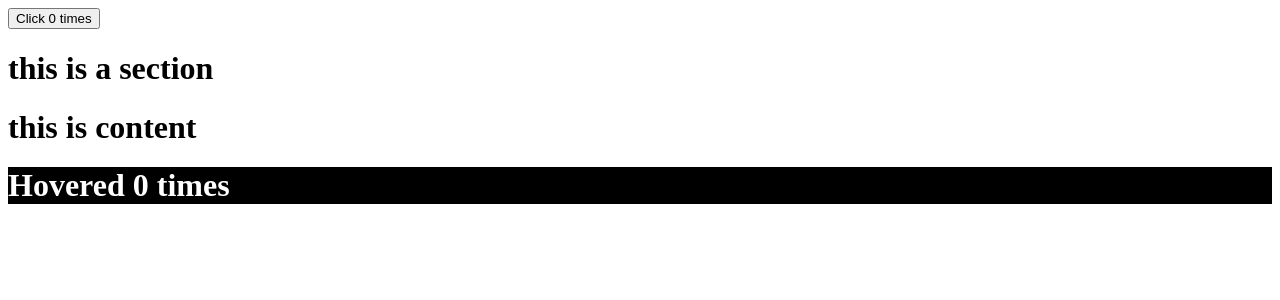
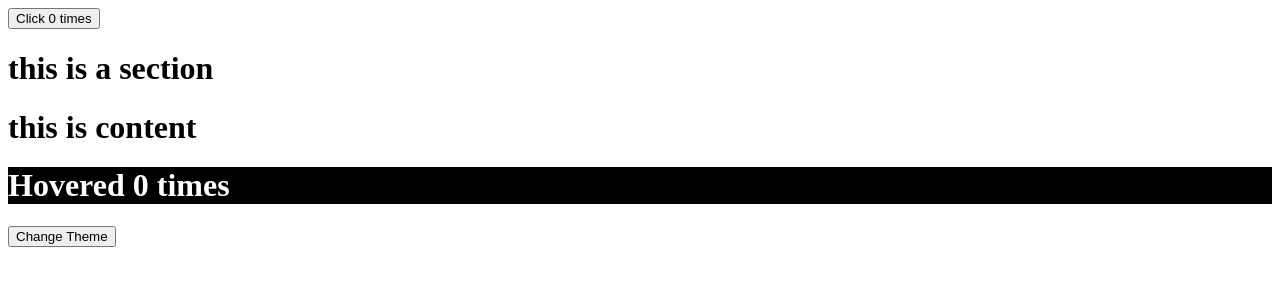
Before and after one commit to mobarak10/react-practice, a React (Create React App) app: page / in a window 1280 px wide. Shown: the top 300 px of the page. Built offline with nearby package versions, Linux system fonts and the light colour scheme.

Commit message:
context by class

```diff
--- a/src/App.js
+++ b/src/App.js
@@ -10,6 +10,19 @@
         theme: 'dark',
     };
 
+    switchTheme = () => {
+        this.setState(({ theme }) => {
+            if (theme === 'dark') {
+                return {
+                    theme: 'light',
+                };
+            }
+            return {
+                theme: 'dark',
+            };
+        });
+    };
+
     render() {
         const { theme } = this.state;
         return (
@@ -20,7 +33,7 @@
                     )}
                 </Counter>
 
-                <ThemeContext.Provider value={{ theme }}>
+                <ThemeContext.Provider value={{ theme, switchTheme: this.switchTheme }}>
                     <Section />
                 </ThemeContext.Provider>
             </div>
--- a/src/components/Content.js
+++ b/src/components/Content.js
@@ -1,24 +1,31 @@
-import ThemeContext from '../contexts/themeContext';
+import React from 'react';
+import themeContext from '../contexts/themeContext';
 import Counter from './Counter';
 import HoverCounter from './HoverCounter';
 
-export default function Content() {
+export default class Content extends React.Component {
+    componentDidMount() {
+        console.log(this.context);
+    }
+
+    render() {
+        const { theme, switchTheme } = this.context;
         return (
             <div>
                 <h1>this is content</h1>
                 <Counter>
                     {(count, incrementCount) => (
-                    <ThemeContext.Consumer>
-                        {({ theme }) => (
                         <HoverCounter
                             count={count}
                             incrementCount={incrementCount}
                             theme={theme}
+                            switchTheme={switchTheme}
                         />
-                        )}
-                    </ThemeContext.Consumer>
                     )}
                 </Counter>
             </div>
         );
     }
+}
+
+Content.contextType = themeContext;
--- a/src/components/HoverCounter.js
+++ b/src/components/HoverCounter.js
@@ -1,16 +1,19 @@
-export default function HoverCounter({ count, incrementCount, theme }) {
+export default function HoverCounter({ count, incrementCount, theme, switchTheme }) {
     const style =
         theme === 'dark'
             ? {
                   backgroundColor: '#000000',
                   color: '#ffffff',
               }
-            : '';
+            : null;
     return (
         <div>
             <h1 onMouseOver={incrementCount} style={style}>
                 Hovered {count} times
             </h1>
+            <button type="button" onClick={switchTheme}>
+                Change Theme
+            </button>
         </div>
     );
 }
```
Lines whose indentation alone changed are shown as unchanged.
